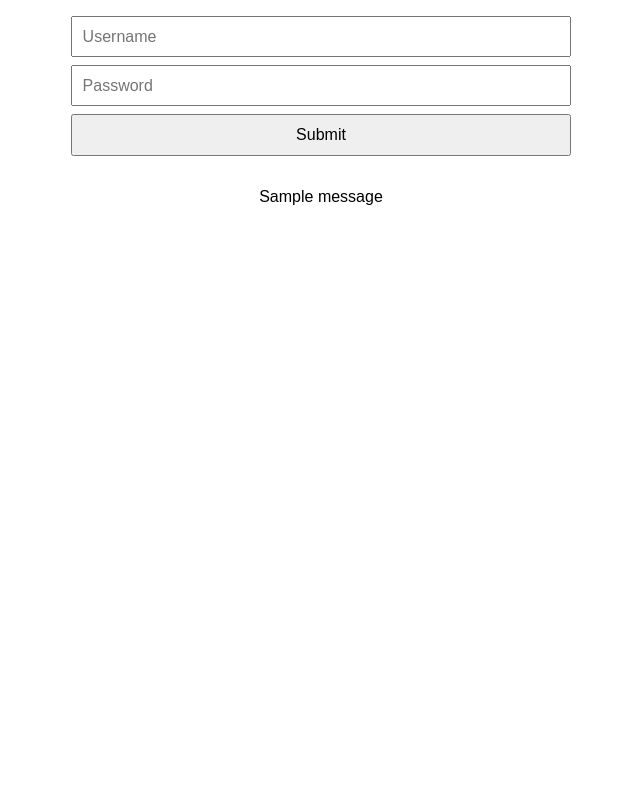
After one commit to Daksh-Madaan/publicComments, a Flask app: page /s in a window 1280 px wide. The commit adds this page. Shown: the whole page, without its empty margins (319-959 px from the left). Run offline with Flask 3, Linux system fonts and the light colour scheme; tables that the repository leaves empty hold one stand-in row (values such as "Sample post"); one stand-in notice (Sample message) is shown.

Commit message:
User Auth added

```diff
--- a/app.py
+++ b/app.py
@@ -1,5 +1,7 @@
-from flask import Flask, render_template, redirect, url_for, request
+from flask import Flask, render_template, redirect, url_for, request, flash
 from flask_sqlalchemy import SQLAlchemy
+from flask_login import LoginManager, UserMixin, login_user, logout_user, login_required, current_user
+from flask_bcrypt import Bcrypt
 from dotenv import load_dotenv
 import os
 from datetime import datetime, timedelta
@@ -13,14 +15,30 @@ load_dotenv()
 
 app = Flask(__name__)
 app.config['SQLALCHEMY_DATABASE_URI'] = os.environ.get('DATABASE_URL')
+app.config['SECRET_KEY'] = os.environ.get('SECRET_KEY')
+loginManager = LoginManager()
+loginManager.init_app(app)
+bcrypt = Bcrypt(app)
+db = SQLAlchemy(app)
 
-db = SQLAlchemy(app)
+class User(db.Model,UserMixin):
+    __tablename__ = "users"
+    uID = db.Column(db.Integer, primary_key = True)
+    username = db.Column(db.String(80),unique=True,nullable=False)
+    passw = db.Column(db.Text,nullable=False)
+    comments = db.relationship('Comment',backref='author',lazy=True)
+
+    def __repr__(self):
+        return f'<User {self.username}>'
+    def get_id(self):
+        return str(self.uID)
 
 class Comment(db.Model):
     __tablename__ = "comments"
     id = db.Column(db.Integer, primary_key = True)
     content = db.Column(db.Text, nullable = False)
     date = db.Column(db.DateTime, default = now_ist, nullable=False)
+    userID = db.Column(db.Integer, db.ForeignKey('users.uID') ,nullable=False)
 
     def __repr__(self):
         return f'<Comment {self.id}>'
@@ -28,12 +46,59 @@ class Comment(db.Model):
 with app.app_context():
     db.create_all()
 
+@loginManager.user_loader
+def load_user(user_id):
+    return User.query.get(int(user_id))
 
-@app.route("/",methods=['GET','POST'])
+@app.route('/')
+def index():
+    return render_template('index.html')
+
+@app.route('/s',methods=['GET','POST'])
+def signup():
+    if request.method == 'POST':
+        username = request.form.get('username')
+        passw = request.form.get('passw')
+        hashedPassw = bcrypt.generate_password_hash(passw).decode('utf-8')
+
+        if User.query.filter_by(username=username).first() is not None:
+            flash("Username Taken! Try a New One")
+            return render_template('form.html')
+        else:
+            db.session.add(User(username=username,passw=hashedPassw))
+            db.session.commit()
+            return redirect(url_for('login'))
+
+    return render_template('form.html')
+
+@app.route('/l',methods=['GET','POST'])
+def login():
+    if request.method == 'POST':
+        username = request.form.get('username')
+        passw = request.form.get('passw')
+
+        if User.query.filter_by(username=username).first() is None:
+            flash("No User Found")
+            return render_template('form.html')
+        else:
+            user = User.query.filter_by(username=username).first()
+            isValid = bcrypt.check_password_hash(user.passw,passw)
+            if isValid:
+                login_user(user)
+                return redirect(url_for('home'))
+            else:
+                flash("Wrong Password!")
+                return render_template('form.html')
+
+
+    return render_template('form.html')
+
+@app.route("/comments",methods=['GET','POST'])
+@login_required
 def home():
     if request.method == 'POST':
         text = request.form.get('text')
-        c = Comment(content=text)
+        c = Comment(content=text,userID=current_user.uID)
         db.session.add(c)
         db.session.commit()
         return redirect(url_for('home'))
@@ -41,5 +106,11 @@ def home():
     display = Comment.query.order_by(Comment.id.desc()).all()
     return render_template('home.html', display=display)
 
+@app.route('/lo')
+@login_required
+def logout():
+    logout_user()
+    return redirect(url_for('login'))
+
 if __name__ == "__main__":
     app.run()
--- /dev/null
+++ b/templates/form.html
@@ -0,0 +1,63 @@
+<!DOCTYPE html>
+<html lang="en">
+
+<head>
+    <meta charset="UTF-8">
+    <meta name="viewport" content="width=device-width, initial-scale=1.0">
+    <title>Form</title>
+</head>
+<style>
+    * {
+        font-family: "Space Grotesk", sans-serif;
+        box-sizing: border-box;
+    }
+
+    body {
+        display: flex;
+        justify-content: flex-start;
+        align-items: center;
+        flex-direction: column;
+        gap: 1rem;
+        margin: 0;
+        padding: 1rem;
+        min-height: 100vh;
+    }
+
+    form {
+        width: 100%;
+        max-width: 500px;
+        display: flex;
+        flex-direction: column;
+        align-items: stretch;
+        gap: 0.5rem;
+    }
+
+    textarea {
+        width: 100%;
+        height: 100px;
+        font-size: 1rem;
+        padding: 0.5rem;
+        resize: vertical;
+    }
+
+    input {
+        padding: 0.6rem;
+        font-size: 1rem;
+        cursor: pointer;
+    }
+</style>
+
+<body>
+    <form method="POST">
+        <input type="text" placeholder="Username" name="username">
+        <input type="password" placeholder="Password" name="passw">
+        <input type="submit">
+    </form>
+    {% with m = get_flashed_messages() %}
+    {% for i in m%}
+        <p>{{i}}</p>
+    {% endfor %}
+    {% endwith %}
+</body>
+
+</html>
--- a/templates/home.html
+++ b/templates/home.html
@@ -83,8 +83,10 @@
 
     {% for d in display %}
     <div class="comment">
+
         <div class="comment-header">
             <p>#{{ d.id }}</p>
+            <p>{{d.author.username}}</p>
             <p>{{ d.date.strftime('%b %d, %Y %H:%M') }}</p>
         </div>
         <p class="comment-content">{{ d.content }}</p>
```
Also changed, not shown: templates/index.html (added, +39 -0 lines).
